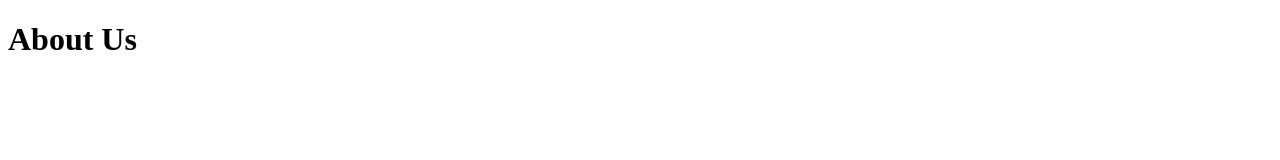
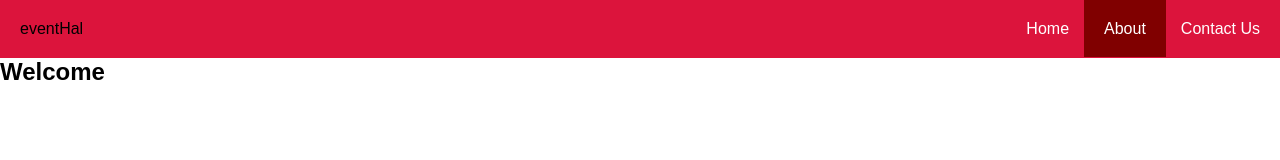
Before and after one commit to sa00445/Event-Planner, a website: page about.html in a window 1280 px wide. Drawn offline with Linux system fonts and the light colour scheme.

Commit message:
add contact route and fixed other, copied navbar across all pages

```diff
--- a/about.html
+++ b/about.html
@@ -1,11 +1,85 @@
 <!DOCTYPE html>
 <html lang="en">
+
 <head>
     <meta charset="UTF-8">
     <meta name="viewport" content="width=device-width, initial-scale=1.0">
-    <title>About Us</title>
+    <title>About</title>
+    <link rel="stylesheet" href="./styles.css">
+    <style>
+        /* Reset */
+        * {
+            margin: 0;
+            padding: 0;
+            box-sizing: border-box;
+        }
+
+        /* Main Styling */
+
+        body {
+            font-family: Arial, Helvetica, sans-serif;
+        }
+
+
+        /* Utility Classes */
+
+
+
+        /* Header */
+
+
+
+        /* Navbar */
+
+        nav {
+            display: flex;
+            justify-content: space-between;
+            padding: 20px;
+            background-color: crimson;
+        }
+
+        nav ul.nav-links {
+            /* justify-content: flex-end; */
+            display: flex;
+        }
+
+        nav ul.nav-links li {
+            flex-direction: row;
+            list-style: none;
+            margin-left: 15px;
+        }
+
+        nav ul.nav-links li a {
+            text-decoration: none;
+            color: white;
+        }
+
+        nav ul.nav-links li a.active {
+            padding: 20px;
+            background-color: maroon;
+        }
+
+        /* SectionName */
+
+
+        /* Footer */
+    </style>
 </head>
+
 <body>
-    <h1>About Us</h1>
+    <header>
+        <nav>
+            <div id="logo">eventHal</div>
+            <ul class="nav-links">
+                <li><a href="./index.html">Home</a></li>
+                <li><a class="active" href="./about.html">About</a></li>
+                <li><a href="./contact.html">Contact Us</a></li>
+            </ul>
+        </nav>
+    </header>
+    <section>
+        <h2>Welcome</h2>
+    </section>
 </body>
+
 </html>
--- a/server.js
+++ b/server.js
@@ -4,15 +4,18 @@ const path = require('path');
 
 const homePage = fs.readFileSync('index.html');
 const aboutPage = fs.readFileSync('about.html');
+const contactPage = fs.readFileSync('contact.html');
 const notFoundPage = fs.readFileSync('notfound.html');
 // const homePage = fs.readFileSync('index.html');
 // const homePage = fs.readFileSync('index.html');
 
 const server = http.createServer((req, res) => {
-    if (req.url === "/") {
+    if (req.url === "/" || req.url === "/index.html") {
         res.end(homePage);
     } else if (req.url === "/about.html") {
         res.end(aboutPage);
+    } else if (req.url === "/contact.html") {
+        res.end(contactPage);
     } else {
         res.writeHead(404);
         res.end(notFoundPage);
```
Also changed, not shown: contact.html (+73 -2 lines), index.html (+0 -4 lines).
